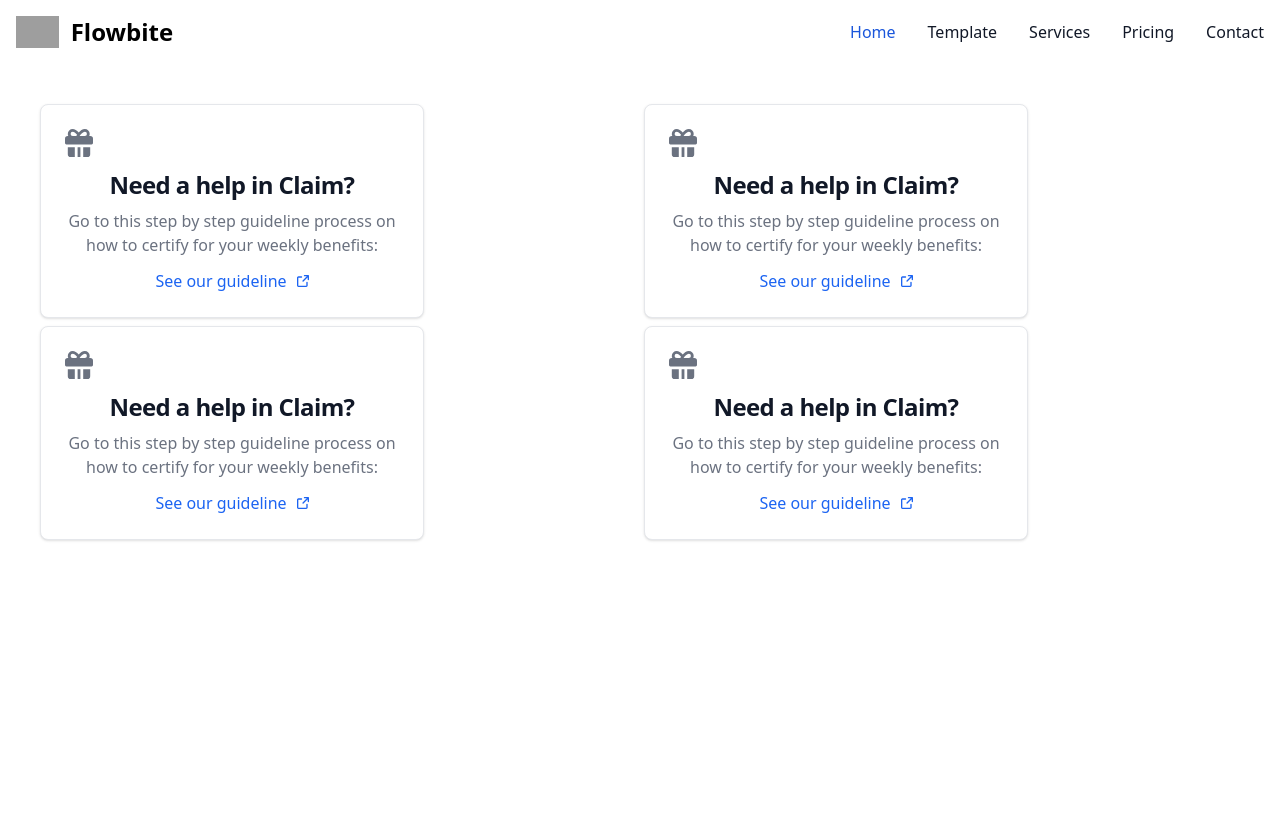
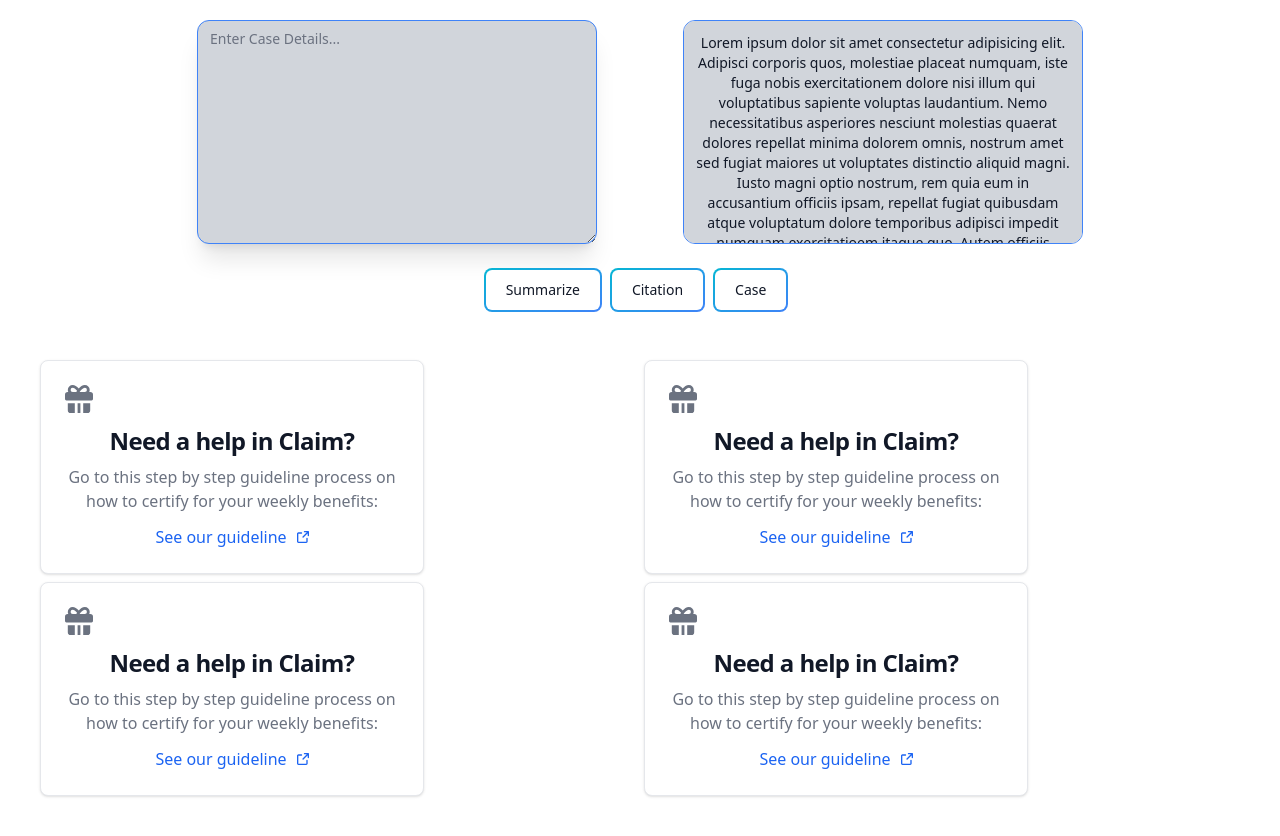
Before and after one commit to YatharthDedhia/HackXLegalAssistant, a React (Create React App) app in the folder frontend/: page / in a window 1280 px wide. Before the commit the page ends 800 px from the top, so only its background shows below. Built offline with nearby package versions, Linux system fonts and the light colour scheme; grey boxes are pictures that could not be loaded; the HTML template or start-up script is replaced by a standard one.

Commit message:
Testing Model

```diff
--- a/frontend/src/App.js
+++ b/frontend/src/App.js
@@ -9,13 +9,13 @@ import "flowbite";
 function App() {
   return (
     <div className="App">
-      <Navbar />
-      {/* <div className="tagline mt-10">
+      {/* <Navbar />
+      <div className="tagline mt-10">
         <p className="text-5xl mx-10 font-bold text-wrap text-cyan-500 text-center">Meet your new AI legal assistant </p>
         <p className="text-gray-400 font-xl text-center mt-3 w-1/2 mx-auto">CoCounsel does document review,deposition preparation, contract analysis, and timeline creation in
         minutes—with results you can trust.</p>
-      </div>
-      <Input/>  */}
+      </div> */}
+      <Input/>
       <FIR />
     </div>
   );
```
